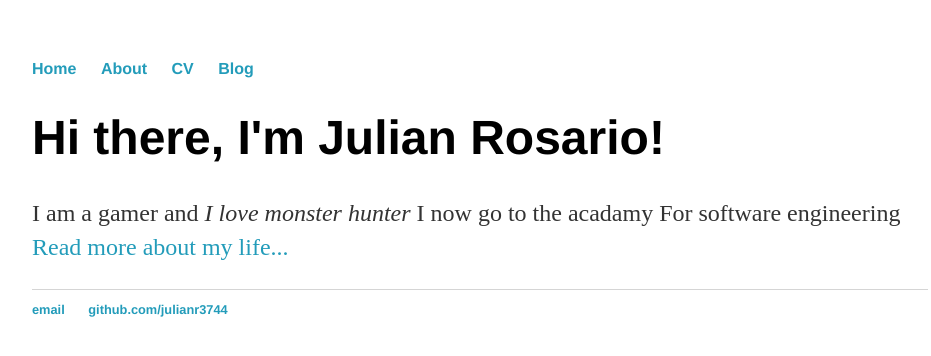
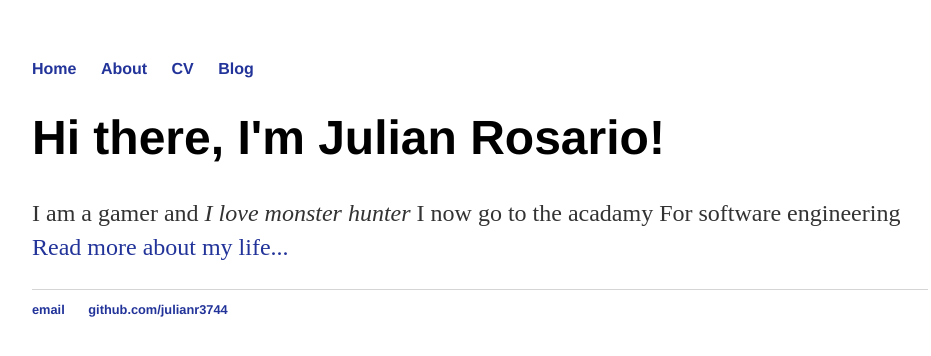
Before and after one commit to Julianr3744/julianr3744.github.io, a Jekyll site: the page built from index.html, in a window 1280 px wide. Shown: the top 356 px of the page, without its empty margins (160-1091 px from the left). Built offline with Jekyll 4.4.1, drawn with Linux system fonts in a browser that asks for light colours.

Commit message:
Update main.css

```diff
--- a/css/main.css
+++ b/css/main.css
@@ -14,7 +14,7 @@ nav ul li, footer ul li {
 }
 a {
     text-decoration: none;
-    color: #239CBA;
+    color: #239;
 }
 a:hover {
     text-decoration: underline;
```
